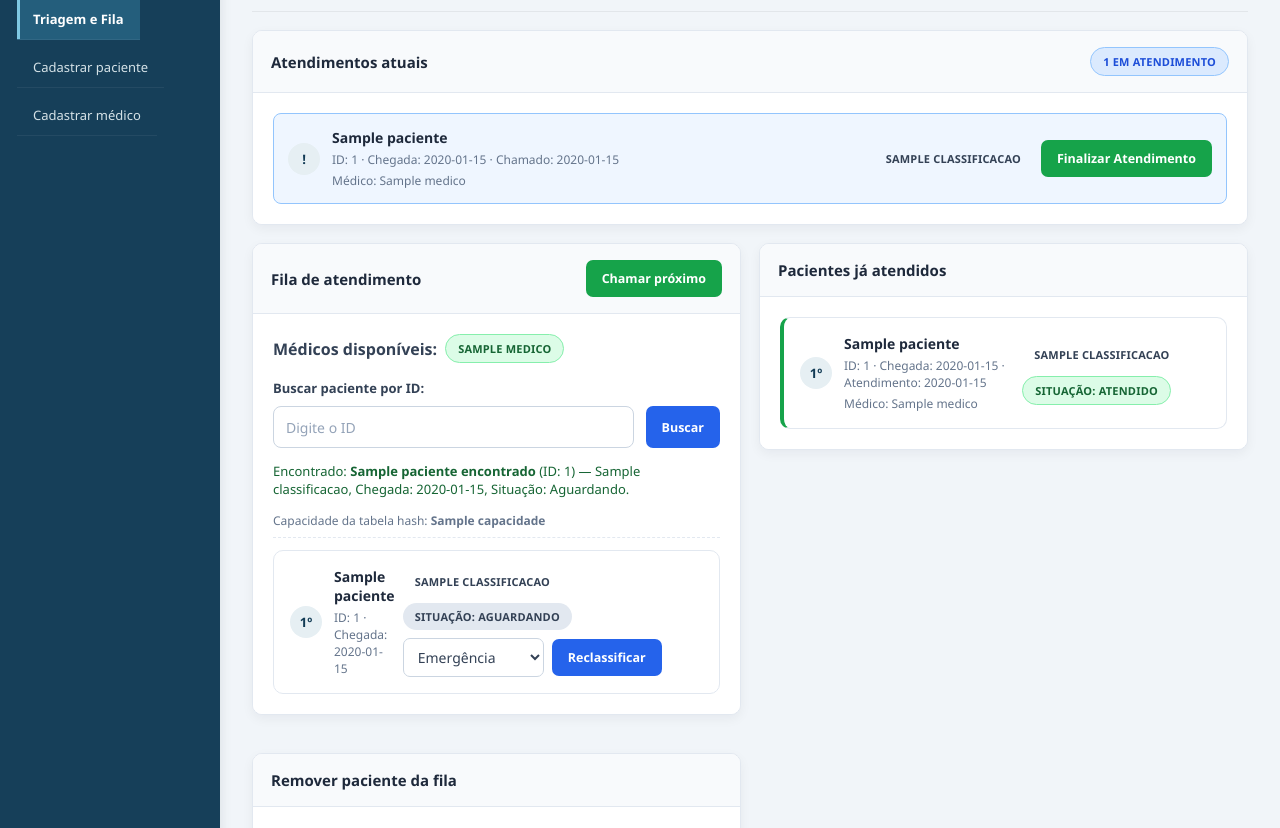
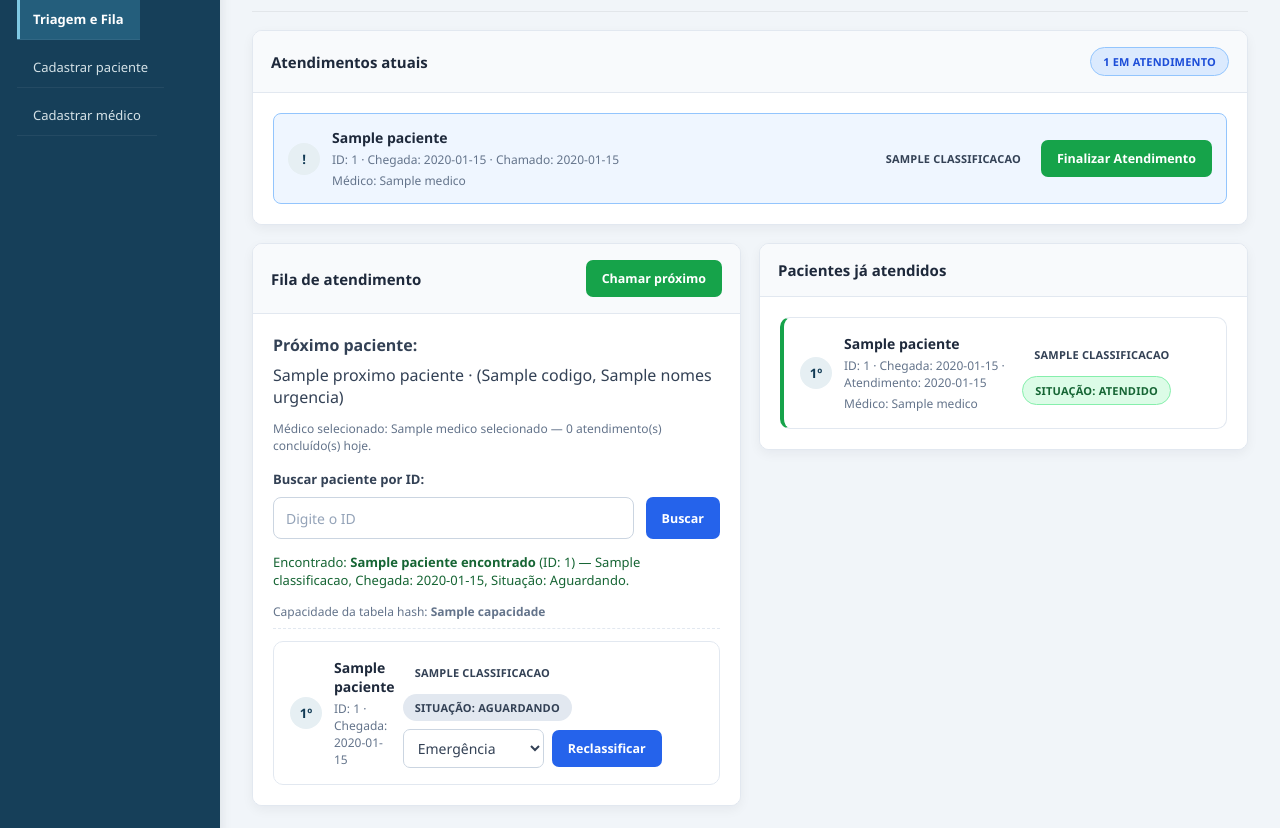
Before and after one commit to GabrielAmado07/App-Sigae, a Flask app: template templates/index.html in a window 1280 px wide. Shown: the part 181-1009 px from the top of the page. Run offline with Flask 3, Linux system fonts and the light colour scheme; the template is opened without the code that fills it: most values are stand-ins (such as "Sample title", 1, 10 or a date in 2020).

Commit message:
Adicionado prioridade medica por carga

```diff
--- a/App.py
+++ b/App.py
@@ -1,4 +1,5 @@
-from datetime import datetime
+from datetime import date, datetime
+from threading import Lock
 
 from flask import Flask, abort, redirect, render_template, request, url_for
 
@@ -13,16 +14,48 @@ pacientes_atendidos = []
 atendimentos_atuais = []
 medicos = []
 proximo_id_medico = 1
+estado_lock = Lock()
+NOMES_URGENCIA = {
+    "EMERGENCIA": "Emergência",
+    "MUITO_URGENTE": "Muito Urgente",
+    "URGENTE": "Urgente",
+    "POUCO_URGENTE": "Pouco Urgente",
+    "NAO_URGENTE": "Não Urgente",
+}
 
 
-def obter_medicos_disponiveis():
+def obter_medicos_disponiveis(urgencia=None):
     ids_medicos_ocupados = {
         atendimento["medico"]["id"] for atendimento in atendimentos_atuais
     }
     return [
         medico for medico in medicos
         if medico["id"] not in ids_medicos_ocupados
+        and (urgencia is None or medico["urgencia"] == urgencia)
     ]
+
+
+def selecionar_medico(paciente, medicos_disponiveis=None):
+    if paciente is None:
+        return None
+
+    candidatos = (
+        obter_medicos_disponiveis(paciente.classificacao)
+        if medicos_disponiveis is None
+        else medicos_disponiveis
+    )
+    if not candidatos:
+        return None
+
+    hoje = date.today().isoformat()
+    return min(
+        candidatos,
+        key=lambda medico: (
+            medico["atendimentos_por_dia"].get(hoje, 0),
+            medico["ordem_cadastro"],
+            medico["id"],
+        ),
+    )
 
 
 @app.route("/")
@@ -61,13 +94,29 @@ def index():
         if not candidatos_remocao:
             mensagem_remocao = f"Nenhum paciente encontrado para remoção: {termo_remocao}."
 
+    proximo_paciente = fila.proximo()
+    urgencia_proximo = (
+        proximo_paciente.classificacao if proximo_paciente is not None else None
+    )
+    medicos_da_urgencia = [
+        medico for medico in medicos
+        if urgencia_proximo is not None and medico["urgencia"] == urgencia_proximo
+    ]
+    medicos_disponiveis = obter_medicos_disponiveis(urgencia_proximo)
+    medico_selecionado = selecionar_medico(proximo_paciente, medicos_disponiveis)
+
     return render_template(
         "index.html",
         pacientes=fila.listar(),
         capacidade=fila.capacidade,
         pacientes_atendidos=pacientes_atendidos,
         atendimentos_atuais=atendimentos_atuais,
-        medicos_disponiveis=obter_medicos_disponiveis(),
+        proximo_paciente=proximo_paciente,
+        medicos_da_urgencia=medicos_da_urgencia,
+        medicos_disponiveis=medicos_disponiveis,
+        medico_selecionado=medico_selecionado,
+        nomes_urgencia=NOMES_URGENCIA,
+        data_hoje=date.today().isoformat(),
         id_busca=id_busca,
         paciente_encontrado=paciente_encontrado,
         mensagem_busca=mensagem_busca,
@@ -107,34 +156,58 @@ def cadastro_medicos():
 
     if request.method == "POST":
         nome = request.form.get("nome", "").strip()
+        urgencia = request.form.get("urgencia", "").strip().upper()
 
-        if not nome:
-            abort(400, description="O nome do médico é obrigatório.")
+        if not nome or urgencia not in CLASSIFICACAO_RISCO:
+            abort(400, description="Informe o nome e um tipo de urgência válido.")
 
-        medicos.append({
-            "id": proximo_id_medico,
-            "nome": nome,
-            "atendimentos_concluidos": 0,
-        })
-        proximo_id_medico += 1
+        with estado_lock:
+            medicos.append({
+                "id": proximo_id_medico,
+                "nome": nome,
+                "urgencia": urgencia,
+                "ordem_cadastro": proximo_id_medico,
+                "atendimentos_concluidos": 0,
+                "atendimentos_por_dia": {},
+            })
+            proximo_id_medico += 1
         return redirect(url_for("cadastro_medicos"))
 
-    return render_template("medicos.html", medicos=medicos)
+    return render_template(
+        "medicos.html",
+        medicos=medicos,
+        data_hoje=date.today().isoformat(),
+        nomes_urgencia=NOMES_URGENCIA,
+    )
 
 
 @app.route("/atender", methods=["POST"])
 def atender():
-    if not medicos:
-        abort(409, description="Cadastre um médico antes de chamar um paciente.")
+    with estado_lock:
+        paciente = fila.proximo()
+        if paciente is None:
+            return redirect(url_for("index"))
 
-    medicos_livres = obter_medicos_disponiveis()
-    if not medicos_livres:
-        abort(409, description="Todos os médicos estão em atendimento.")
+        medicos_da_urgencia = [
+            medico for medico in medicos
+            if medico["urgencia"] == paciente.classificacao
+        ]
+        if not medicos_da_urgencia:
+            abort(
+                409,
+                description=(
+                    "Não há médico cadastrado para a urgência "
+                    f"{paciente.classificacao.replace('_', ' ').lower()}."
+                ),
+            )
 
-    medico = medicos_livres[0]
+        medico = selecionar_medico(paciente)
+        if medico is None:
+            abort(409, description="Todos os médicos desta urgência estão em atendimento.")
 
-    paciente = fila.atender_proximo()
-    if paciente is not None:
+        if fila.remover(paciente.id) is None:
+            abort(409, description="O paciente não está mais na fila.")
+
         paciente.status = "EM_ATENDIMENTO"
         atendimentos_atuais.append({
             "paciente": paciente,
@@ -151,26 +224,31 @@ def finalizar_atendimento():
     except ValueError:
         abort(400, description="Não foi possível identificar o médico.")
 
-    atendimento = next(
-        (
-            item for item in atendimentos_atuais
-            if item["medico"]["id"] == id_medico
-        ),
-        None,
-    )
-    if atendimento is None:
-        abort(404, description="Não há paciente em atendimento.")
+    with estado_lock:
+        atendimento = next(
+            (
+                item for item in atendimentos_atuais
+                if item["medico"]["id"] == id_medico
+            ),
+            None,
+        )
+        if atendimento is None:
+            abort(404, description="Não há paciente em atendimento.")
 
-    paciente = atendimento["paciente"]
-    medico = atendimento["medico"]
-    paciente.status = "ATENDIDO"
-    medico["atendimentos_concluidos"] += 1
-    pacientes_atendidos.append({
-        "paciente": paciente,
-        "medico": medico,
-        "atendido_em": datetime.now(),
-    })
-    atendimentos_atuais.remove(atendimento)
+        paciente = atendimento["paciente"]
+        medico = atendimento["medico"]
+        paciente.status = "ATENDIDO"
+        medico["atendimentos_concluidos"] += 1
+        hoje = date.today().isoformat()
+        medico["atendimentos_por_dia"][hoje] = (
+            medico["atendimentos_por_dia"].get(hoje, 0) + 1
+        )
+        pacientes_atendidos.append({
+            "paciente": paciente,
+            "medico": medico,
+            "atendido_em": datetime.now(),
+        })
+        atendimentos_atuais.remove(atendimento)
     return redirect(url_for("index"))
 
 
--- a/static/css/index.css
+++ b/static/css/index.css
@@ -1145,16 +1145,6 @@ body {
   border: 1px solid #86efac;
 }
 
-.call-form select {
-  min-height: 38px;
-  max-width: 220px;
-  padding: 8px 10px;
-  border: 1px solid #cbd5e1;
-  border-radius: 7px;
-  background: #ffffff;
-  color: #334155;
-}
-
 .panel-body {
   background: #ffffff;
 }
@@ -1184,11 +1174,6 @@ body {
   .call-form {
     flex-wrap: wrap;
     width: 100%;
-  }
-
-  .call-form select {
-    flex: 1;
-    min-width: 0;
   }
 
   .panel + .panel {
--- a/templates/index.html
+++ b/templates/index.html
@@ -112,17 +112,30 @@
 
                     <div class="panel-body">
                         <div class="available-doctors" aria-live="polite">
+                            {% if proximo_paciente %}
+                            <strong>Próximo paciente:</strong>
+                            {{ proximo_paciente.nome }} ·
+                            {{ nomes_urgencia[proximo_paciente.classificacao] }}
+                            {% if medico_selecionado %}
+                            <div class="patient-time">
+                                Médico selecionado: {{ medico_selecionado.nome }} —
+                                {{ medico_selecionado.atendimentos_por_dia.get(data_hoje, 0) }}
+                                atendimento(s) concluído(s) hoje.
+                            </div>
+                            {% elif not medicos_da_urgencia %}
+                            <div class="patient-time">Não há médicos cadastrados para essa urgência.</div>
+                            {% else %}
+                            <div class="patient-time">Todos os médicos desta urgência estão em atendimento.</div>
+                            {% endif %}
+                            {% elif medicos_disponiveis %}
                             <strong>Médicos disponíveis:</strong>
-                            {% if medicos_disponiveis %}
                             <div class="available-doctor-list">
                                 {% for medico in medicos_disponiveis %}
                                 <span class="badge badge-medico-disponivel">{{ medico.nome }}</span>
                                 {% endfor %}
                             </div>
-                            {% elif atendimentos_atuais %}
-                            <span class="patient-time">Todos os médicos estão em atendimento.</span>
                             {% else %}
-                            <span class="patient-time">Cadastre um médico para iniciar os atendimentos.</span>
+                            <span class="patient-time">Cadastre médicos para iniciar os atendimentos.</span>
                             {% endif %}
                         </div>
 
```
Also changed, not shown: templates/medicos.html (+18 -2 lines), tests/test_medico_scheduling.py (added, +132 -0 lines).
